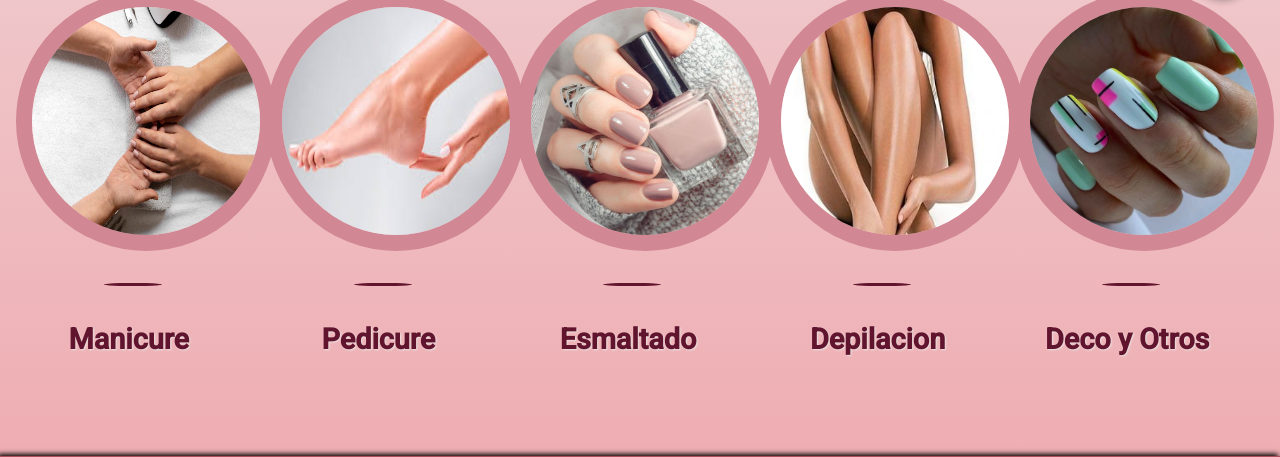
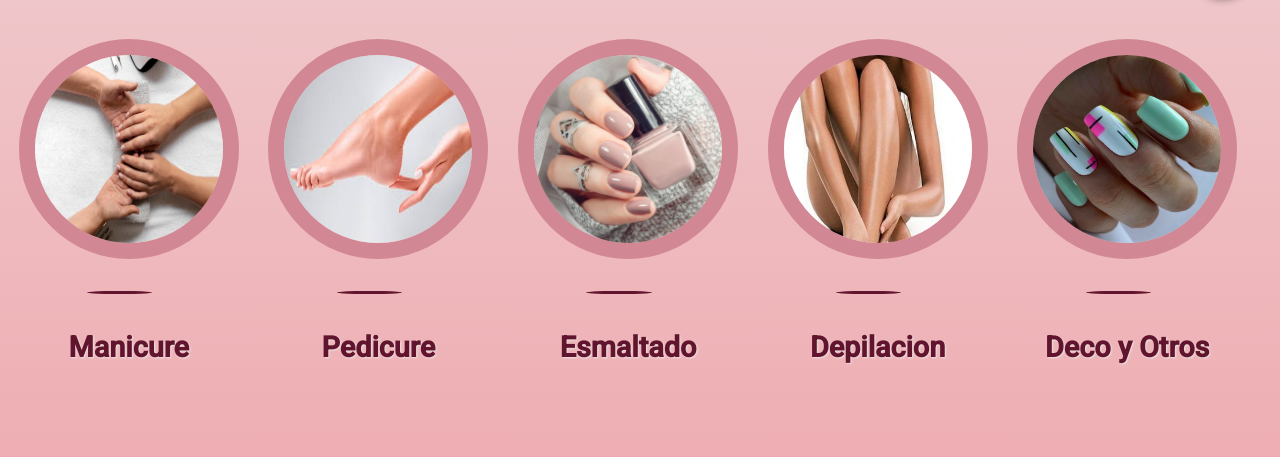
Before and after one commit to sole-arguello/LulyNails, a website: page index.html in a window 1280 px wide. Shown: the part 683-1140 px from the top of the page. Drawn offline with Linux system fonts and the light colour scheme.

Commit message:
ultimas mejoras en card home

```diff
--- a/SCSS/_home.scss
+++ b/SCSS/_home.scss
@@ -23,6 +23,7 @@
   }
   &__service {
     &--articulo {
+      padding: 3rem 0 0 0;
       &-card {
         background: none;
         color: map-get($color-text, text-1);
--- a/SCSS/_responsive.scss
+++ b/SCSS/_responsive.scss
@@ -42,7 +42,7 @@
       }
     }
     &__service {
-      padding: 0 4rem;
+      padding: 3rem 4rem 0 4rem;
       &--articulo {
         &-card {
           .card__img {
@@ -51,7 +51,7 @@
           }
           .card__info {
             &--line {
-              margin: 1rem 6.2rem 2rem 6.2rem;
+              margin: 1rem 6.8rem 2rem 6.8rem;
             }
             &--title {
               font-size: 1.8rem;
@@ -172,7 +172,7 @@
           .card__info {
             &--line {
               width: 15%;
-              margin: 1rem 9.8rem 2rem 9.8rem;
+              margin: 1rem 10.2rem 2rem 10.2rem;
             }
           }
         }
@@ -232,18 +232,18 @@
 @include media-breakpoint-up(xl) {
   .home {
     &__service {
-      padding: 0 1rem;
+      padding: 1rem;
       &--articulo {
         width: 20%;
         &-card {
           .card__img {
-            width: 260px;
-            height: 260px;
-          }*
+            width: 220px;
+            height: 220px;
+          }
           .card__info {
             &--line {
               width: 30%;
-              margin: 1rem 4.5rem 2rem 4.5rem;
+              margin: 1rem 4.2rem 2rem 4.2rem;
             }
           }
         }
@@ -307,7 +307,16 @@
     &__service {
       &--articulo {
         &-card {
+          .card__img {
+            width: 260px;
+            height: 260px;
+          }
           .card__info {
+            &--line {
+              width: 30%;
+              margin: 1rem 5rem 2rem 5rem;
+
+            }
             &--title {
               font-size: 2rem;
             }
```
Also changed, not shown: css/custom.css, 1 other file.
